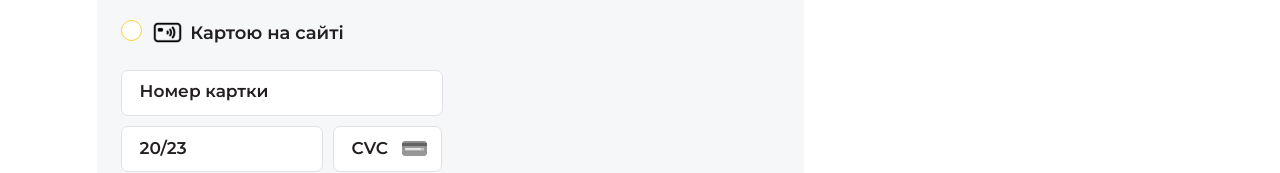
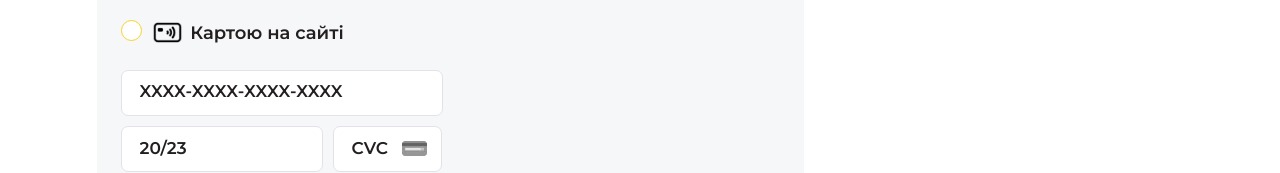
Before and after one commit to DmitryMoskalenko12/pizza, a Next.js app: page /orderPage in a window 1280 px wide. Shown: the part 738-911 px from the top of the page. Built offline with nearby package versions, Linux system fonts and the light colour scheme; no server answers; sample sign-in values are in the browser's storage.

Commit message:
add: validation and musk to input

```diff
--- a/module/orderForm/order-form.js
+++ b/module/orderForm/order-form.js
@@ -1,6 +1,6 @@
 import HeaderH from '@/ui/headerH/headerH';
 import classes from './order-form.module.scss';
-import { Formik, Field, Form, ErrorMessage } from 'formik';
+import { Formik, Field, Form, ErrorMessage, useField } from 'formik';
 import * as Yup from 'yup';
 import cn from 'classnames';
 import BasketOrderInfo from '../basketOrderInfo/basketOrderInfo';
@@ -12,6 +12,7 @@ import useHttp from '@/hooks/http.hook';
 import { clearBasketArr, getFinalPrice, getSuccessMessage } from '@/components/basket/basketSlice';
 import Success from '../success/success';
 import { useRouter } from 'next/router';
+import ReactInputMask from 'react-input-mask';
 
 const OrderForm = () => {
   const basketArr = useSelector(state => state.basket.basketArr);
@@ -19,6 +20,7 @@ const OrderForm = () => {
   const dispatch = useDispatch();
   const [message, setMessage] = useState('');
   const [signIn, setSignIn] = useState(false);
+  const [choice, setChoice] = useState('');
   const router = useRouter();
   const {request} = useHttp();
 
@@ -84,15 +86,27 @@ const OrderForm = () => {
       date: '',
       cvc: ''
     }}
-    validationSchema={Yup.object({
+    validationSchema={Yup.object().shape({
       name: Yup.string().min(2, 'Мінімум 2 символи').required('Обов\'язкове поле'),
       phone: Yup.string().matches(/^380\d{9}$/, 'Введіть корректний номер телефону').required('Обов\'язкове поле'),
       address: Yup.string().required('Обов\'язкове поле'),
       timeDelivery: Yup.string().required('Обов\'язкове поле'),
       card: Yup.string().oneOf(['1', '2']).required('Виберіть хоча б один варіант оплати'),
-      numberCard: Yup.string().required('Обов\'язкове поле'),
-      date: Yup.string().required('Дата картки обов\'язкова'),
-      cvc: Yup.string().required('CVC обов\'язкове')
+      numberCard: Yup.string().when('card', {
+        is: '1',
+        then: () => Yup.string().required('Обов\'язкове поле'),
+        otherwise: () => Yup.string()
+      }),
+      date: Yup.string().when('card', {
+        is: '1',
+        then: () => Yup.string().matches(/^(0[1-9]|1[0-9]|2[0-9])\/(0[1-9]|1[0-9]|2[0-9]|30)$/, 'Введіть правильну дату').required('Дата картки обов\'язкова'),
+        otherwise: () => Yup.string()
+      }),
+      cvc: Yup.string().when('card', {
+        is: '1',
+        then: () => Yup.string().required('CVC обов`язкове'),
+        otherwise: () => Yup.string()
+      }),
     })} onSubmit={(values, {resetForm}) => {sendDataToDB(values); resetForm()}}>
       {({errors, touched}) =>
       <Form className={classes.orderForm}>
@@ -139,12 +153,24 @@ const OrderForm = () => {
               </label>
             </div>
             <ErrorMessage name="card" className={classes.error2} component={'div'}/>
-            <Field className={classes.numberCard} type='number' name="numberCard" placeholder='Номер картки'/>
+            <Field name='numberCard'>
+              {({ field }) => (
+                <ReactInputMask name={field.name} mask='9999-9999-9999-9999' className={classes.numberCard} type='text' placeholder='XXXX-XXXX-XXXX-XXXX' onChange={field.onChange} onBlur={field.onBlur}/>
+              )}
+            </Field>
             <ErrorMessage name="numberCard" className={classes.error2} component={'div'}/>
             <div className={classes.cvcBlock}>
-              <Field type="number" name="date" className={classes.date} placeholder="20/23"/>
+              <Field name='date'>
+              {({ field }) => (
+                <ReactInputMask mask='99/99' name={field.name} type="text" maskChar={null} className={classes.date} placeholder="20/23" onChange={field.onChange} onBlur={field.onBlur}/>
+              )}
+              </Field>
               <div className={classes.cvcWrap}>
-              <Field type="number" name="cvc" className={classes.cvc} placeholder="CVC"/>
+              <Field name='cvc'>
+              {({ field }) => (
+                <ReactInputMask mask='999' type="text" maskChar={null} name={field.name} className={classes.cvc} onChange={field.onChange} onBlur={field.onBlur} placeholder="CVC"/>
+               )}
+               </Field>
               </div>
             </div>
             <ErrorMessage name="date" className={classes.error2} component={'div'}/>
```
